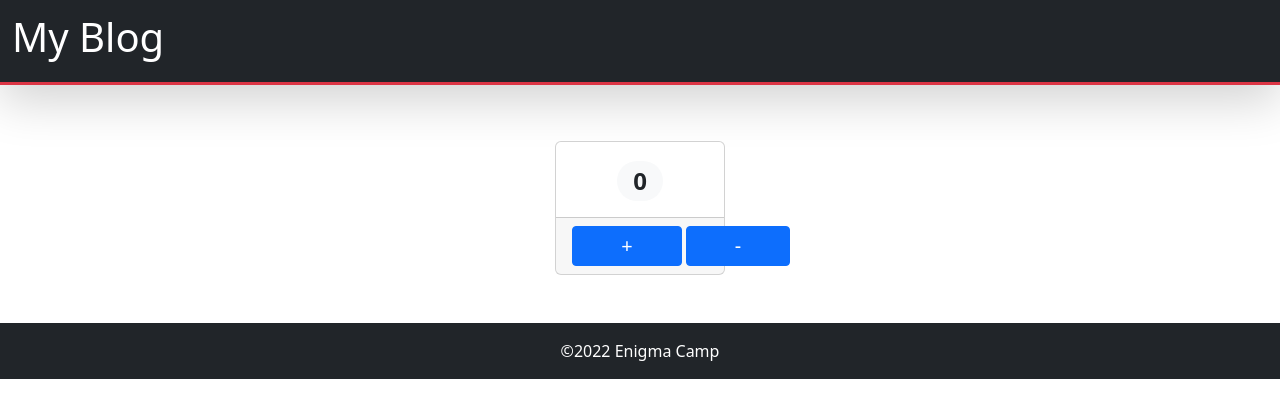
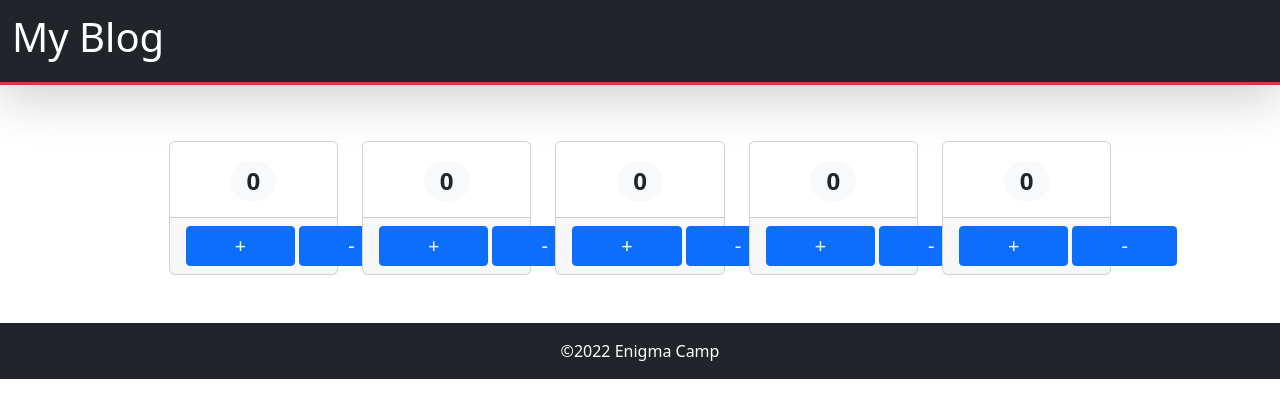
Before and after one commit to adisthya/reactjs-class-materials, a React (Create React App) app: page / in a window 1280 px wide. Shown: the top 418 px of the page. Built offline with nearby package versions, Linux system fonts and the light colour scheme.

Commit message:
decrement code fix.

```diff
--- a/src/counter/Counter.js
+++ b/src/counter/Counter.js
@@ -5,27 +5,46 @@ export class Counter extends Component {
   constructor(props) {
     super(props);
 
-    this.state = { counter: 0 };
+    this.state = { counters: [0, 0, 0, 0, 0] };
     this.increment = this.increment.bind(this);
     this.decrement = this.decrement.bind(this);
+    this.renderColoredNumber = this.renderColoredNumber.bind(this);
+    this.renderCounterCard = this.renderCounterCard.bind(this);
   }
 
-  increment() {
+  increment(index) {
     console.log('counter + 1');
     console.log('state:', this.state);
 
-    this.setState({ counter: this.state.counter + 1 });
+    this.setState({
+      counters: this.state.counters.map((counter, i) => {
+        if (index === i) {
+          return counter + 1;
+        } else {
+          return counter;
+        }
+      })
+    });
   }
 
-  decrement() {
+  decrement(index) {
     console.log('counter - 1');
     console.log('state:', this.state);
 
-    this.setState({ counter: this.state.counter - 1 });
+    this.setState({
+      counters: this.state.counters.map((counter, i) => {
+        if (index === i) {
+          return counter - 1;
+        } else {
+          return counter;
+        }
+      })
+    });
   }
 
-  renderColoredNumber() {
-    const { counter } = this.state;
+  renderColoredNumber(index) {
+    const { counters } = this.state;
+    const counter = counters[index];
 
     if (counter < 4) {
       return <Badge pill bg="light" text="dark" className="px-3 fs-4">{ counter }</Badge>
@@ -38,22 +57,34 @@ export class Counter extends Component {
     }
   }
 
-  render() {
+  renderCounterCard(index) {
     return (
-      <Row as="section" className="d-flex justify-content-center mx-5 my-5">
-        <Col sm="2">
+      <Col sm="2" key={index}>
         <Card>
           <Card.Body>
-              <Card.Text className="fs-3 text-center">{ this.renderColoredNumber() }</Card.Text>
+            <Card.Text className="fs-3 text-center">{ this.renderColoredNumber(index) }</Card.Text>
           </Card.Body>
           <Card.Footer className="d-flex justify-content-around">
-                <Button variant="primary" size="sm" onClick={ this.increment }
+              <Button variant="primary" size="sm" onClick={ () => this.increment(index) }
                 className="text-bold fs-5 px-5">+</Button>
-                <Button variant="primary" size="sm" onClick={ this.decrement }
+              <Button variant="primary" size="sm" onClick={ () => this.decrement(index) }
                 className="text-bold fs-5 ms-1 px-5">-</Button>
           </Card.Footer>
         </Card>
       </Col>
+    );
+  }
+
+  render() {
+    const { counters } = this.state;
+
+    return (
+      <Row as="section" className="d-flex justify-content-center mx-5 my-5">
+        {
+          counters.map((counter, index) => {
+            return this.renderCounterCard(index);
+          })
+        }
       </Row>
     );
   }
```
Lines whose indentation alone changed are shown as unchanged.
